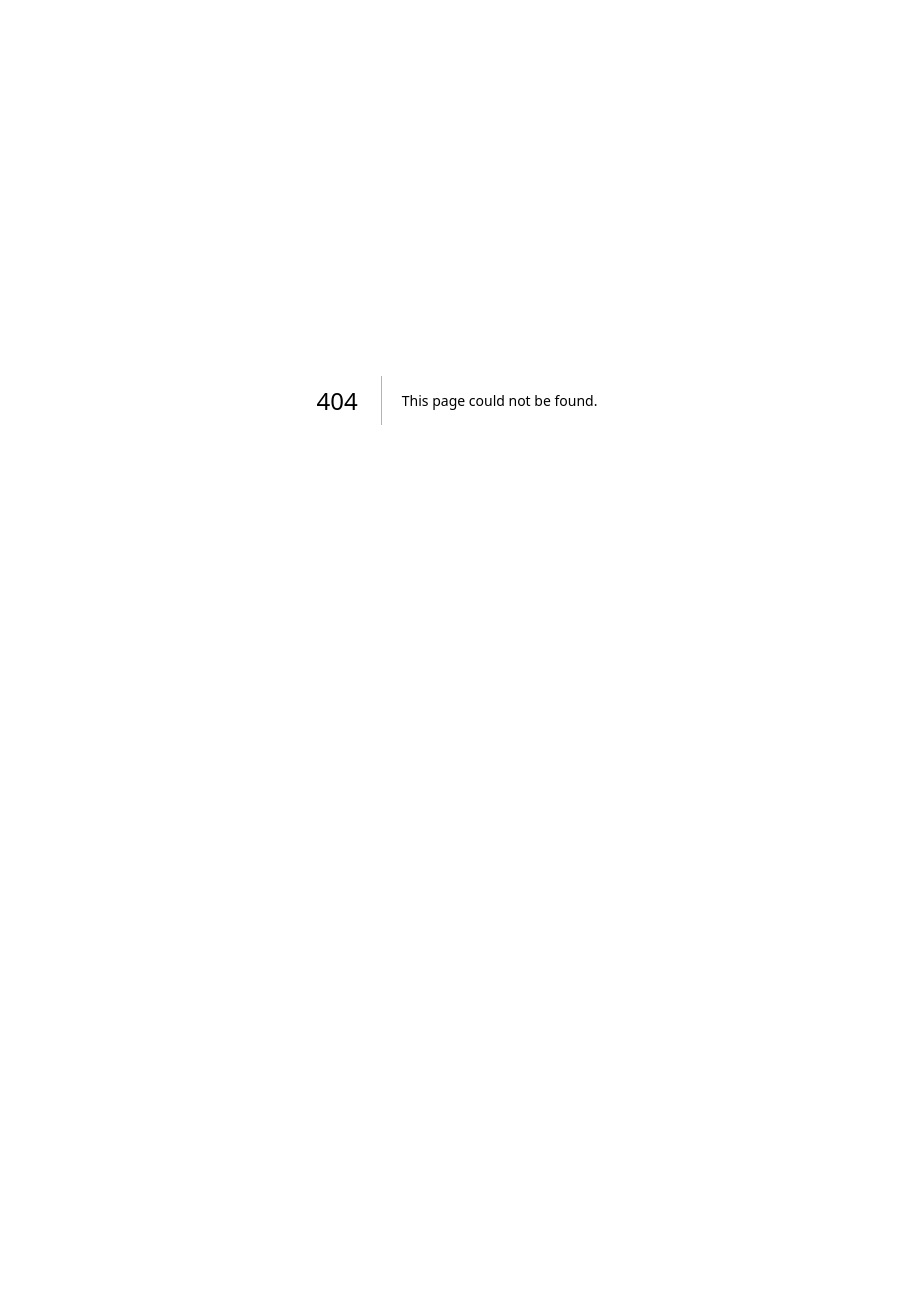
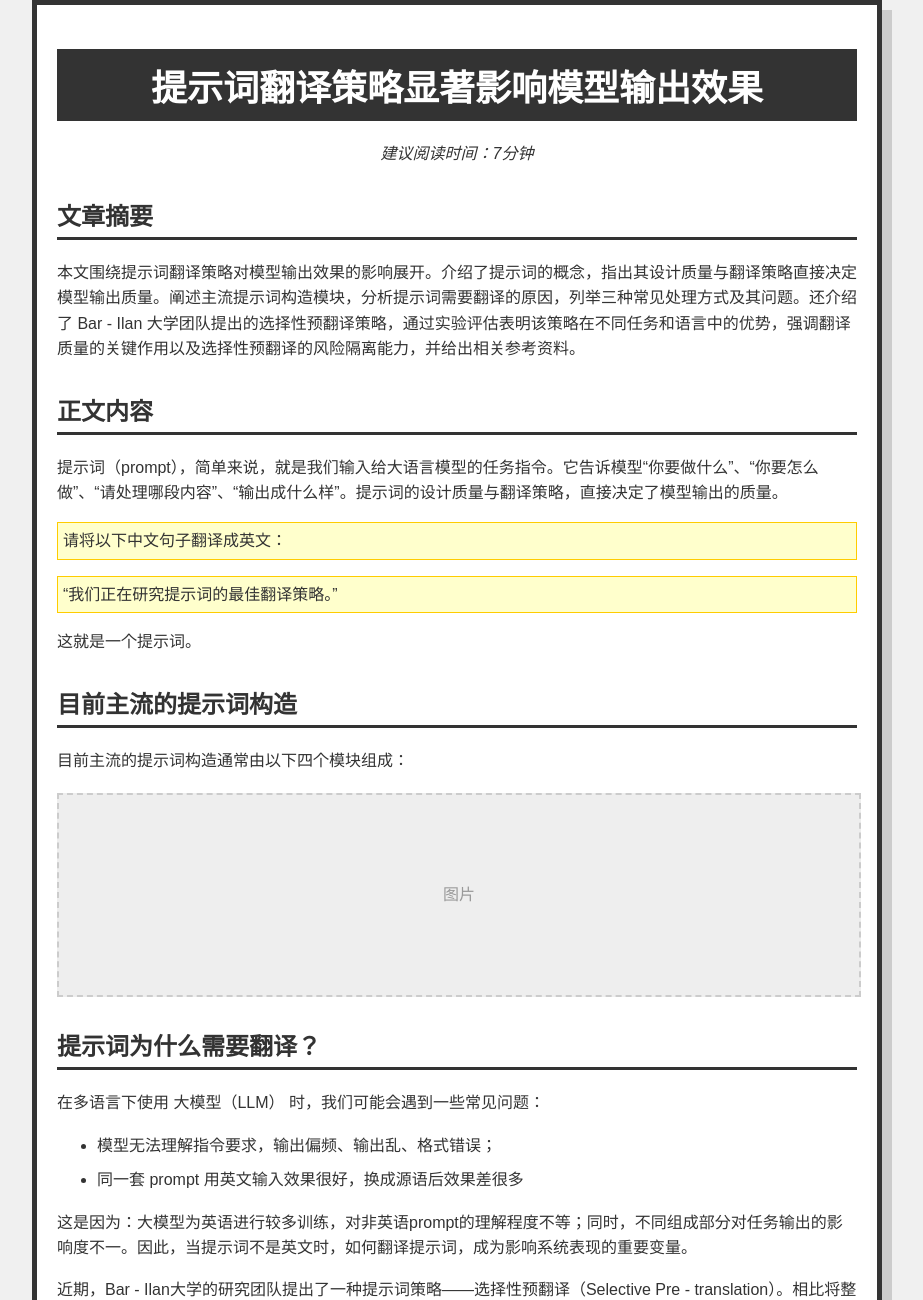
Before and after one commit to Suanran/Learn, a Next.js app: page /prompt in a window 1280 px wide. Before the commit this address had no page. Shown: the top 1300 px of the page, without its empty margins (183-1106 px from the left). Before the commit the page ends 800 px from the top, so only its background shows below. Built offline with nearby package versions, Linux system fonts and the light colour scheme.

Commit message:
添加prompt页面

```diff
--- /dev/null
+++ b/src/pages/prompt.js
@@ -0,0 +1,80 @@
+import React from 'react';
+import '../styles/prompt.css';
+
+const Prompt = () => {
+    return (
+        <div className="container">
+            <h1>提示词翻译策略显著影响模型输出效果</h1>
+            <p className="suggested-time">建议阅读时间：7分钟</p>
+            <h2>文章摘要</h2>
+            <p>本文围绕提示词翻译策略对模型输出效果的影响展开。介绍了提示词的概念，指出其设计质量与翻译策略直接决定模型输出质量。阐述主流提示词构造模块，分析提示词需要翻译的原因，列举三种常见处理方式及其问题。还介绍了 Bar - Ilan 大学团队提出的选择性预翻译策略，通过实验评估表明该策略在不同任务和语言中的优势，强调翻译质量的关键作用以及选择性预翻译的风险隔离能力，并给出相关参考资料。</p>
+
+            <h2>正文内容</h2>
+            <p>提示词（prompt），简单来说，就是我们输入给大语言模型的任务指令。它告诉模型“你要做什么”、“你要怎么做”、“请处理哪段内容”、“输出成什么样”。提示词的设计质量与翻译策略，直接决定了模型输出的质量。</p>
+
+            <p className="highlight">请将以下中文句子翻译成英文：</p>
+            <p className="highlight">“我们正在研究提示词的最佳翻译策略。”</p>
+            <p>这就是一个提示词。</p>
+
+            <h2>目前主流的提示词构造</h2>
+            <p>目前主流的提示词构造通常由以下四个模块组成：</p>
+            <div className="image-placeholder">图片</div>
+
+            <h2>提示词为什么需要翻译？</h2>
+            <p>在多语言下使用 大模型（LLM） 时，我们可能会遇到一些常见问题：</p>
+            <ul>
+                <li>模型无法理解指令要求，输出偏频、输出乱、格式错误；</li>
+                <li>同一套 prompt 用英文输入效果很好，换成源语后效果差很多</li>
+            </ul>
+            <p>这是因为：大模型为英语进行较多训练，对非英语prompt的理解程度不等；同时，不同组成部分对任务输出的影响度不一。因此，当提示词不是英文时，如何翻译提示词，成为影响系统表现的重要变量。</p>
+
+            <p>近期，Bar - Ilan大学的研究团队提出了一种提示词策略——选择性预翻译（Selective Pre - translation）。相比将整个提示词翻译成英语或保持原语种，该方法在多语种模型应用中展现出更优性能，尤其是在低资源语言和抽取类任务中表现尤为显著。</p>
+
+            <p>不是把提示词整段翻译成英文，也不是全保留原语言，而是只翻译其中关键模块——这种策略被称为“选择性预翻译”。</p>
+
+            <h2>三种常见的提示词处理方式</h2>
+            <p>在非英语语境中，为提升模型的理解能力，研究者们曾采用三类方法：</p>
+            <ol>
+                <li>完全预翻译（Full Pre - translation）：将整个提示词翻译成英文后再输入模型；</li>
+                <li>直接推理（Direct Inference）：提示词保持原语种，直接推送至模型；</li>
+                <li>部分翻译（Input - only Translation）：仅翻译输入数据，其余部分保留。</li>
+            </ol>
+            <p>这些策略各有适用场景，但也暴露出共同问题：对提示词结构缺乏区分，可能引入冗余噪音或信息丢失。</p>
+
+            <h2>提示词的结构模块与翻译选择</h2>
+            <p>Bar - Ilan团队提出应从提示词的结构化组成入手，依据任务类型与语种资源状况，决定哪些部分值得翻译。</p>
+            <p>研究强调：翻译应围绕“任务理解”而非“语言切换”进行设计，策略性选择可有效减少翻译误差带来的信息偏差。</p>
+            <div className="image-placeholder">图二 选择性翻译策略在多语言中带来的性能提升</div>
+
+            <p>团队在 35 种语言与 4 项任务中进行了系统评估，包括：</p>
+            <ul>
+                <li>问答（QA）</li>
+                <li>自然语言推理（NLI）</li>
+                <li>命名实体识别（NER）</li>
+                <li>摘要生成（Summarization）</li>
+            </ul>
+            <p>结果表明：</p>
+            <ul>
+                <li>抽取类任务（如 QA、NER）：保持上下文和示例为源语语言显著提升表现；</li>
+                <li>生成类任务（如摘要）：将全部提示内容翻译为英文，并要求英文输出，效果最佳；</li>
+                <li>指令语言对模型性能影响不大；</li>
+                <li>低资源语言中，输出为英文时表现优于目标语言输出。</li>
+            </ul>
+            <p>这些发现表明，“选择性翻译”作为一种精细化处理方式，有望替代全翻译或全保留的二元策略，成为跨语言任务中更稳妥的路径。</p>
+
+            <p>值得注意的是：翻译质量对提示词效果的影响极其关键。研究指出：</p>
+            <p className="highlight">“低质量的机器翻译对整个任务结果有显著负面影响，尤其是在指令与上下文混杂时。”</p>
+            <p>选择性预翻译的另一优势在于——它天然具备风险隔离能力。即使某一模块翻译存在瑕疵，也不会牵连整个提示流程。</p>
+
+            <div className="reference">
+                <h2>参考资料</h2>
+                <ul>
+                    <li><a href="https://arxiv.org/abs/2502.09331">https://arxiv.org/abs/2502.09331</a></li>
+                    <li><a href="https://slator.com/which-parts-of-a-prompt-should-be-translated-to-improve-large-language-models/">https://slator.com/which-parts-of-a-prompt-should-be-translated-to-improve-large-language-models/</a></li>
+                </ul>
+            </div>
+        </div>
+    );
+};
+
+export default Prompt;
--- /dev/null
+++ b/src/styles/prompt.css
@@ -0,0 +1,76 @@
+body {
+    font-family: Arial, sans-serif;
+    background-color: #f0f0f0;
+    color: #333;
+    margin: 0;
+    padding: 0;
+}
+
+.container {
+    max-width: 800px;
+    margin: 0 auto;
+    padding: 20px;
+    background-color: #fff;
+    border: 5px solid #333;
+    box-shadow: 10px 10px 0px #ccc;
+}
+
+h1 {
+    font-size: 36px;
+    text-align: center;
+    background-color: #333;
+    color: #fff;
+    padding: 10px;
+    margin-bottom: 20px;
+}
+
+h2 {
+    font-size: 24px;
+    border-bottom: 3px solid #333;
+    padding-bottom: 5px;
+    margin-top: 30px;
+}
+
+p {
+    font-size: 16px;
+    line-height: 1.6;
+    margin-bottom: 15px;
+}
+
+.suggested-time {
+    text-align: center;
+    font-style: italic;
+    margin-bottom: 30px;
+}
+
+.image-placeholder {
+    width: 100%;
+    height: 200px;
+    background-color: #eee;
+    border: 2px dashed #ccc;
+    margin: 20px 0;
+    text-align: center;
+    line-height: 200px;
+    color: #999;
+}
+
+.highlight {
+    background-color: #ffffcc;
+    padding: 5px;
+    border: 1px solid #ffcc00;
+}
+
+ol,
+ul {
+    margin-bottom: 20px;
+}
+
+li {
+    margin-bottom: 10px;
+}
+
+.reference {
+    margin-top: 30px;
+    border-top: 3px solid #333;
+    padding-top: 20px;
+}
```
